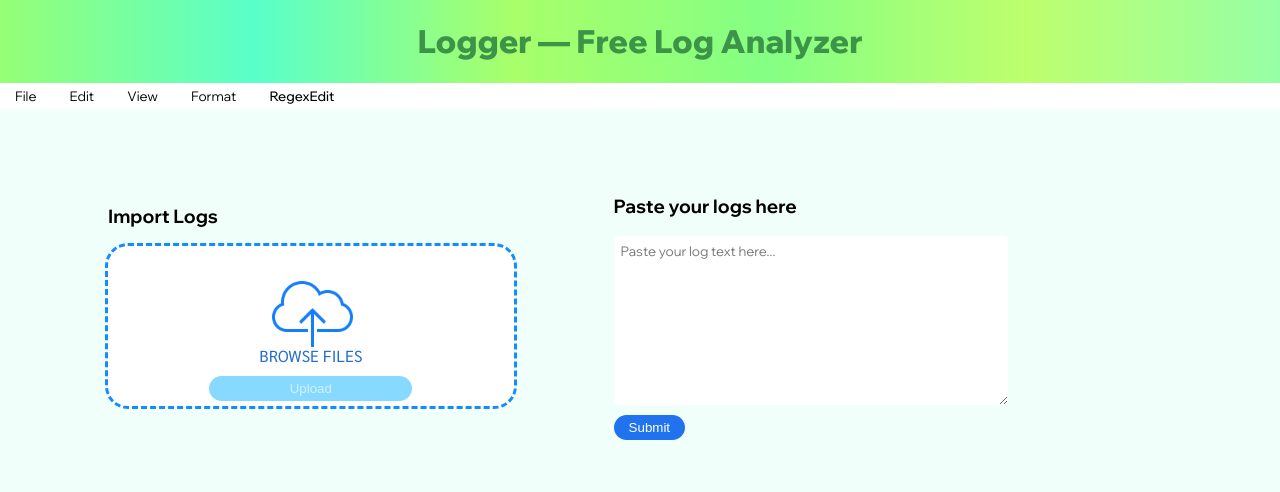
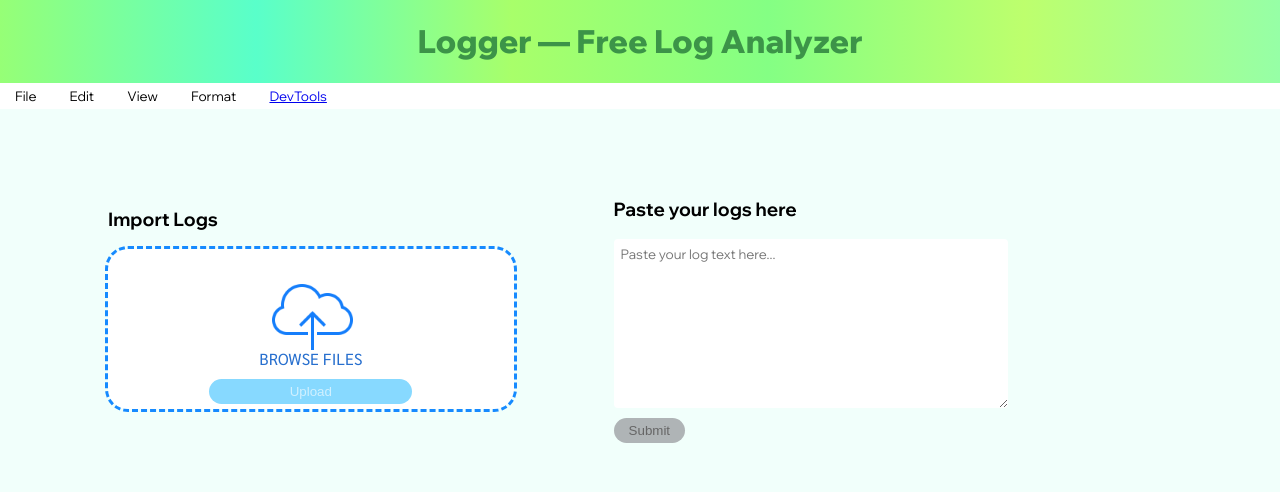
Before and after one commit to zaneypal/logger, a Flask app: page / in a window 1280 px wide. Shown: the top 492 px of the page. Run offline with Flask 3, Linux system fonts and the light colour scheme; some web fonts are replaced.

```diff
--- a/app.py
+++ b/app.py
@@ -164,5 +164,9 @@ def query_log(file, tag, pattern):
 
     return render_template('logger-query.html', results=results, matches_only=matches_only, no_empty_lines=no_empty_lines, pattern=f"'{pattern}'")
 
+@app.route('/test')
+def test():
+    return render_template('test.html')
+
 if __name__ == '__main__':
     app.run(debug=True)
--- a/regex.py
+++ b/regex.py
@@ -35,7 +35,7 @@ def format_date(date_str):
 
 patterns = {
     'hostname': [1, re.compile(r"(?=.{1,255}$)[0-9A-Za-z](?:(?:[0-9A-Za-z]|-){0,61}[0-9A-Za-z])?(?:\.[0-9A-Za-z](?:(?:[0-9A-Za-z]|-){0,61}[0-9A-Za-z])?)*\.?")],
-    'username': [1, re.compile(r"[a-z]{4,}\w+")],
+    'username': [1, re.compile(r"[a-z]{4,}\w*")],
     'ip_address': [1, re.compile(r"(?:25[0-5]|(?:2[0-4]|1[0-9]|[1-9]|)[0-9]\.){3}(?:25[0-5]|(?:2[0-4]|1[0-9]|[1-9]|)[0-9])")],
     'date': [2, re.compile(r"(?:[JFMASOND][a-z]{2,8} (?:(?:30|31)|[0-2]?[0-9]), \d{4})|(?:(?:\d{1,2}(?:\/|\.|-| |)){2}\d{2,4})")],
     'time': [1, re.compile(r"(?:(?:1[0-2]|0?[0-9])(?::[0-5][0-9]){1,2} ?(?:AM|PM)?)|(?:(?:2[0-3]|1[0-9]|0?[0-9])(?::[0-5][0-9]){1,2})", re.IGNORECASE)],
--- a/static/css/main.css
+++ b/static/css/main.css
@@ -20,6 +20,7 @@
 
 body {
     background-color: #f1fffb;
+    padding-top: 120px;
 }
 
 input[type="submit"] {
@@ -96,6 +97,7 @@ mark {
 
 #option-regex {
     font-weight: 500;
+    display: none;
 }
 
 #option-regex:hover {
@@ -212,7 +214,6 @@ mark {
 }
 
 .form-field-parent {
-    margin-top: 125px;
     display: flex;
 }
 
@@ -286,6 +287,7 @@ label:hover span {
     right: 0;
     bottom: 5px;
     width: 50%;
+    pointer-events: none;
     margin: auto;
     cursor: default;
 }
@@ -294,6 +296,7 @@ label:hover span {
     background-color: #3bc1ff;
     color: white;
     cursor: pointer;
+    pointer-events: all;
     transition: background-color 0.15s,
                 color 0.15s;
 }
@@ -313,7 +316,7 @@ label:hover span {
     padding: 50px;
 }
 
-#text-box {
+#paste-logs-field {
     display: block;
     margin-bottom: 10px;
     border-radius: 4px;
@@ -324,20 +327,28 @@ label:hover span {
     padding-top: 7px;
 }
 
-#text-box + input {
-    background-color: #2072ef;
-    color: #ffffff;
+#submit-btn {
+    background-color: #95979bb7;
+    color: #666666;
     padding: 5px 15px;
     border: none;
     border-radius: 20px;
-    transition: background-color 0.1s;
+    transition: background-color 0.1s,
+                color 0.1s;
+    pointer-events: none;
 }
 
-#text-box + input:hover {
+#submit-btn.ready {
+    background-color: #2072ef;
+    color: #ffffff;
+    pointer-events: all;
+}
+
+#submit-btn:hover {
     background-color: #246bd5;
 }
 
-#text-box + input:active {
+#submit-btn:active {
     background-color: #1f61c4;
 }
 
@@ -385,7 +396,7 @@ label:hover span {
 }
 
 .logs-view {
-    margin: 15% 0;
+    margin: 5% 0;
 }
 
 .logs-view h2 {
--- a/static/js/main.js
+++ b/static/js/main.js
@@ -46,6 +46,14 @@ function toggleTable(elementID) {
     document.getElementById(elementID+'-button').classList.toggle("active");
 }
 
+function activateButton() {
+    if (document.getElementById("paste-logs-field").value === "") {
+        document.getElementById("submit-btn").classList.remove("ready")
+    } else {
+        document.getElementById("submit-btn").classList.add("ready")
+    }
+}
+
 // Upload button changes color when a file is selected
 const loggerFile = document.getElementById('loggerfile');
 const selectedFileName = document.getElementById('selected-filename')
--- a/templates/base.html
+++ b/templates/base.html
@@ -19,6 +19,7 @@
             <button class="top-bar-option" onclick="openSecondBar('view')">View</button>
             <button class="top-bar-option" onclick="openSecondBar('format')">Format</button>
             <button class="top-bar-option" id="option-regex" onclick="openSecondBar('regex')">RegexEdit</button>
+            <button class="top-bar-option"><a href="{{ url_for('test') }}">DevTools</a></button>
         </div>
 
         <div class="secondary-bar" id="file-options">
--- a/templates/index.html
+++ b/templates/index.html
@@ -33,8 +33,8 @@
         <div class="form-field">
             <h3>Paste your logs here</h3>
             <form method="POST" enctype="multipart/form-data">
-                <textarea name="log-text-field" id="text-box" cols="50" rows="10" placeholder="Paste your log text here..."></textarea>
-                <input type="submit" value="Submit">
+                <textarea id="paste-logs-field" name="log-text-field" id="text-box" cols="50" rows="10" placeholder="Paste your log text here..." oninput="activateButton()"></textarea>
+                <input type="submit" value="Submit" id="submit-btn">
             </form>
         </div>
     </div>
--- a/templates/logger-session.html
+++ b/templates/logger-session.html
@@ -1,7 +1,11 @@
 {% extends 'base.html' %}
 
 {% block head %}
-
+<style>
+#option-regex {
+    display: inline;
+}
+</style>
 {% endblock %}
 
 {% block body %}
```
Also changed, not shown: templates/logger-query.html (+6 -2 lines), templates/test.html (added, +19 -0 lines).
